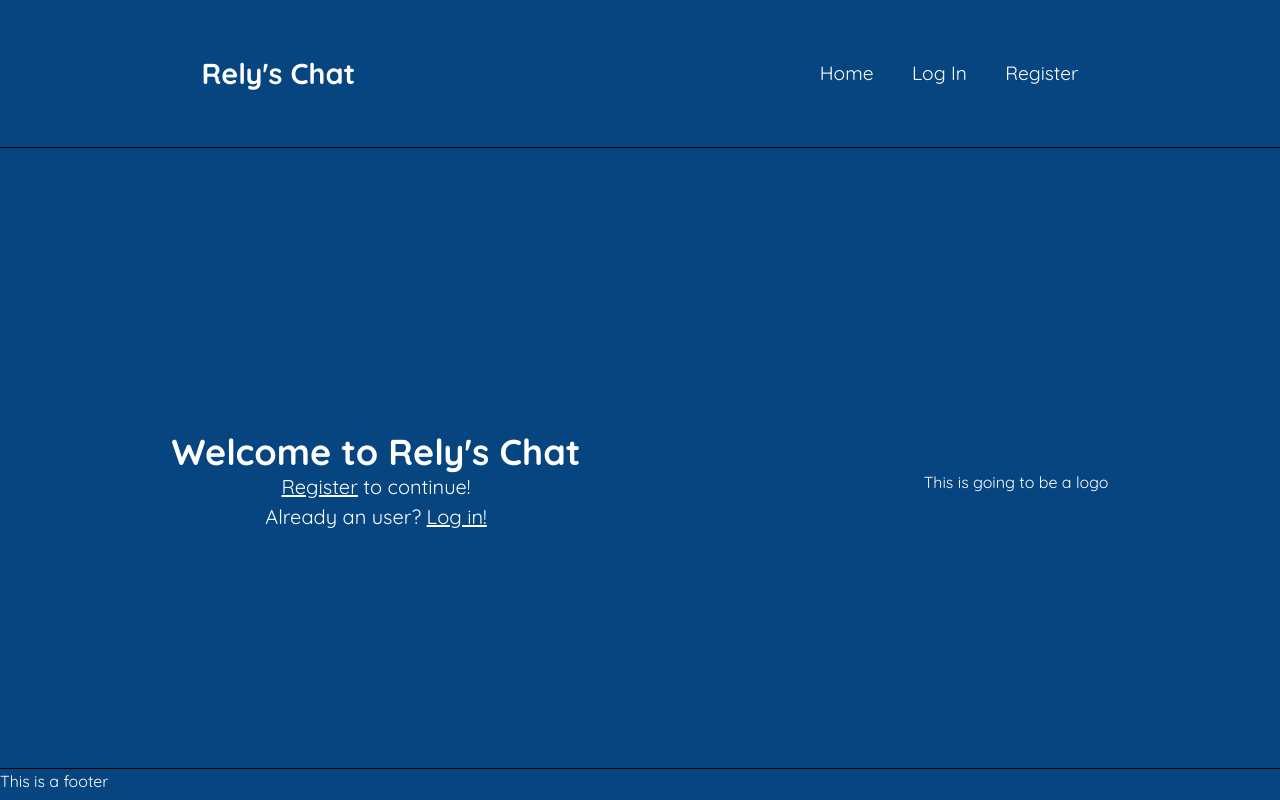
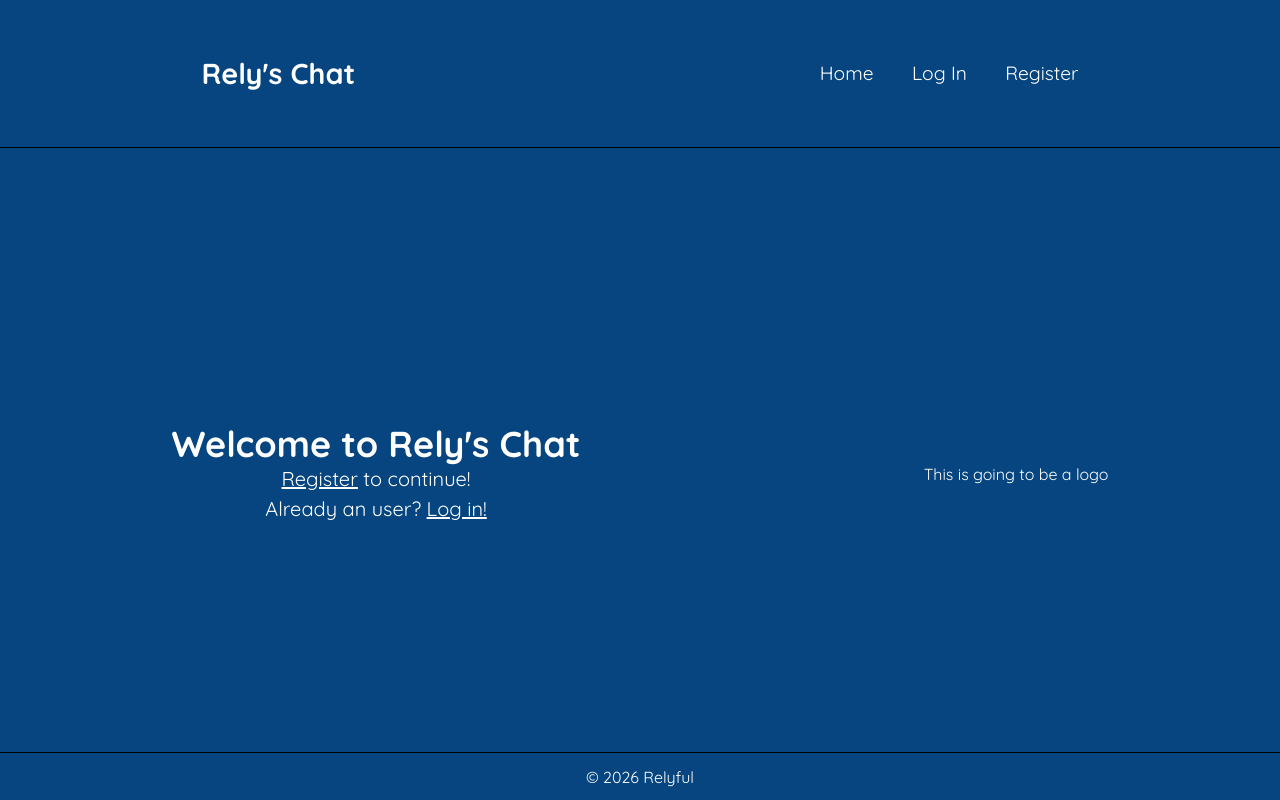
Before and after one commit to Relyful/Messaging-App, a React app in the folder frontend/: page / in a window 1280 px wide. Built offline with nearby package versions, Linux system fonts and the light colour scheme; no server answers; the HTML template or start-up script is replaced by a standard one.

Commit message:
Create basic footer and styling

```diff
--- a/frontend/src/components/Footer/Footer.jsx
+++ b/frontend/src/components/Footer/Footer.jsx
@@ -2,7 +2,7 @@ import styles from './Footer.module.css';
 
 function Footer() {
   return (
-    <footer className={styles.footerContainer}>This is a footer</footer>
+    <footer className={styles.footerContainer}>© 2026 Relyful</footer>
   )
 };
 
--- a/frontend/src/components/Footer/Footer.module.css
+++ b/frontend/src/components/Footer/Footer.module.css
@@ -2,6 +2,9 @@
   background-color: #06457f;
   color: white;
 
-  height: 2em;
+  height: 3em;
   border-top: 1px solid black;
+  display: flex;
+  justify-content: center;
+  align-items: center;
 }
```
